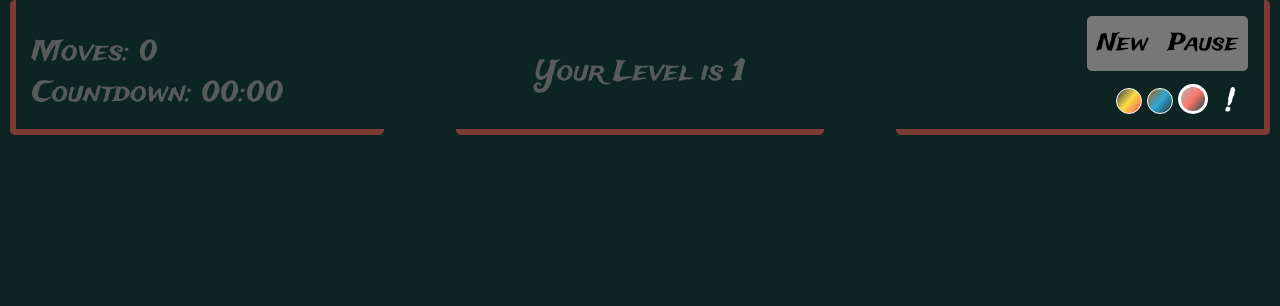
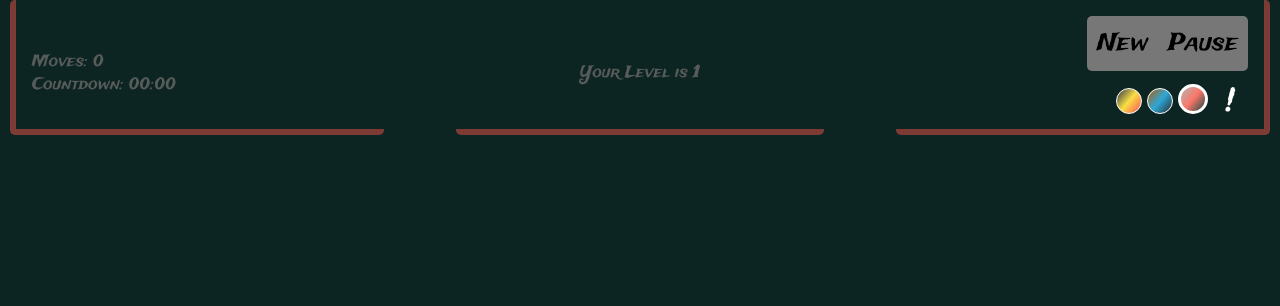
Before and after one commit to refatalsakka/Towers-Of-Hanoi, a website built with webpack: page index.html in a window 1280 px wide. Shown: the top 306 px of the page. Built offline with nearby package versions, Linux system fonts and the light colour scheme.

Commit message:
change size of paragraph

```diff
--- a/src/css/game.css
+++ b/src/css/game.css
@@ -104,7 +104,7 @@ body {
   justify-content: center;
 }
 .current-info p {
-  font-size: 3.5vmin;
+  font-size: 2vmin;
 }
 @media only screen and (max-width: 1118px) {
   .current-info  p {
```
Also changed, not shown: dist/css/game.css.
